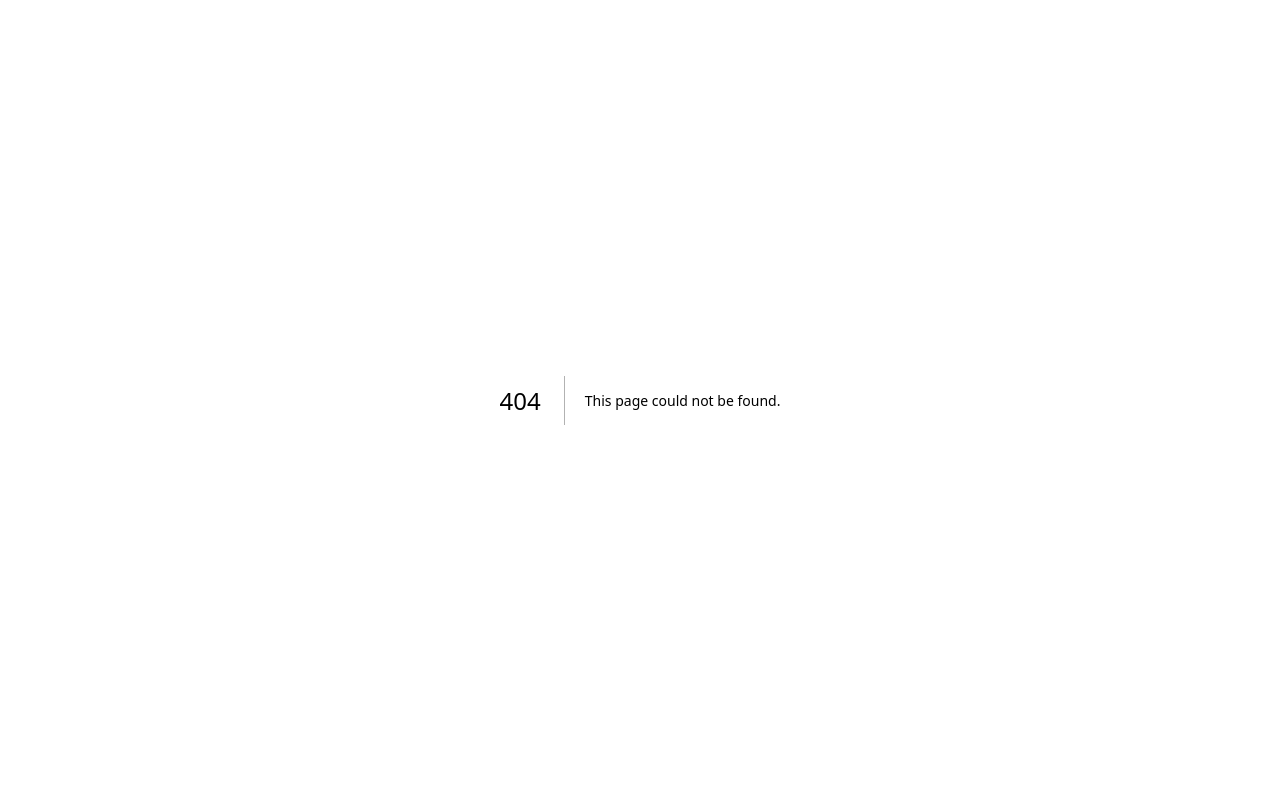
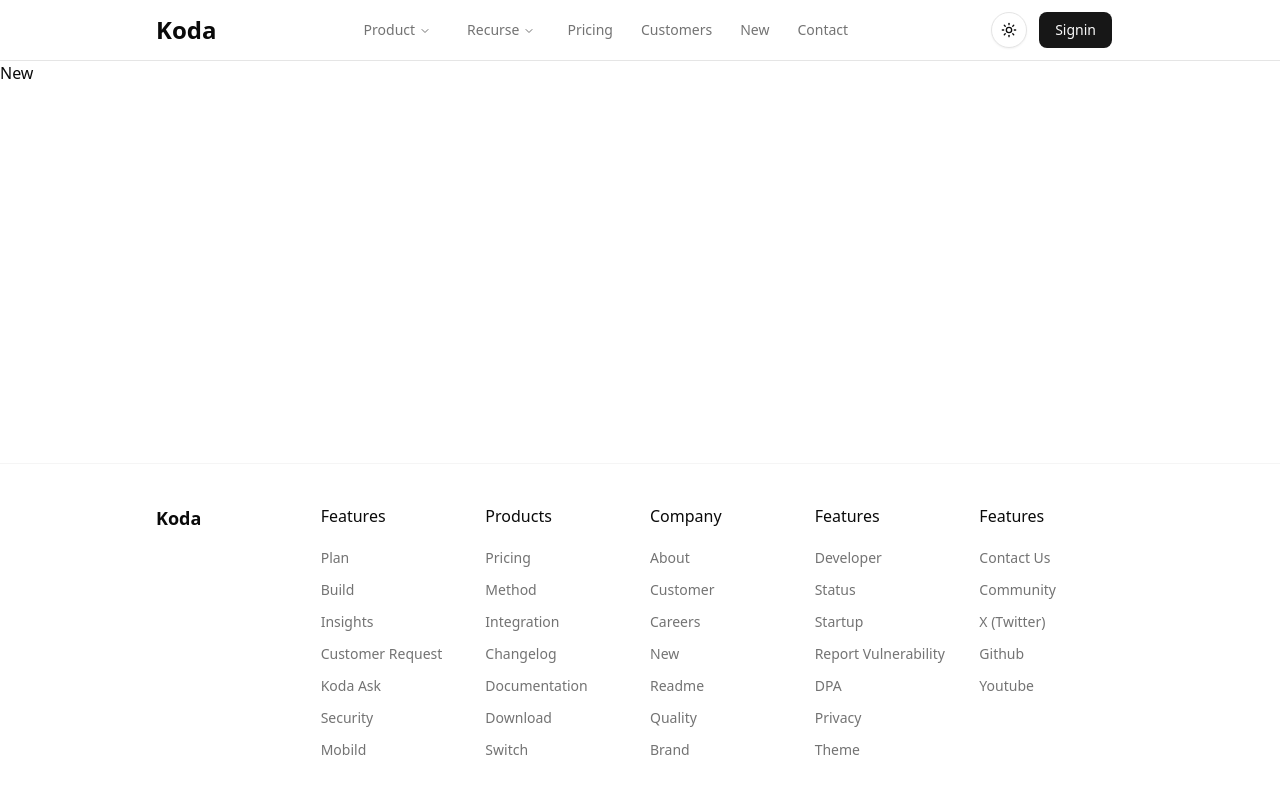
Before and after one commit to rashedulraha/koda, a Next.js app: page /new in a window 1280 px wide. Before the commit this address had no page. Shown: the top 794 px of the page. Built offline with nearby package versions, Linux system fonts and the light colour scheme.

Commit message:
slove problem

```diff
--- a/src/app/(authentication)/signin/_shared/SignInForm/SignInform.tsx
+++ b/src/app/(authentication)/signin/_shared/SignInForm/SignInform.tsx
@@ -18,8 +18,6 @@
         <Button size={"lg"} className="w-75" variant={"outline"}>Continue with SAML SSO</Button>
         <Button size={"lg"} className="w-75" variant={"outline"}>Continue with passkey</Button>
       </div>
-
-
     </div>
   );
 };
--- /dev/null
+++ b/src/app/(main)/customer/page.tsx
@@ -0,0 +1,11 @@
+import React from 'react';
+
+const Customer = () => {
+  return (
+    <div>
+      <h2>Customer</h2>
+    </div>
+  );
+};
+
+export default Customer;
--- /dev/null
+++ b/src/app/(main)/new/page.tsx
@@ -0,0 +1,11 @@
+
+
+const New = () => {
+  return (
+    <div>
+      <h1>New </h1>
+    </div>
+  );
+};
+
+export default New;
--- /dev/null
+++ b/src/app/(main)/pricing/page.tsx
@@ -0,0 +1,11 @@
+import React from 'react';
+
+const Pricing = () => {
+  return (
+    <div>
+      <h2>Pricing</h2>
+    </div>
+  );
+};
+
+export default Pricing;
```
Also changed, not shown: src/app/(main)/page.tsx (renamed from src/app/page.tsx).
